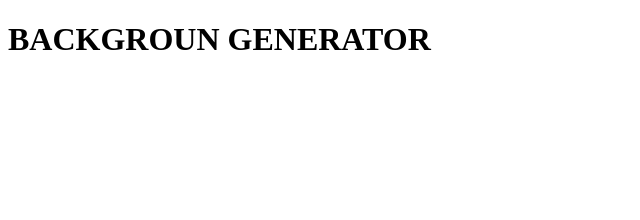
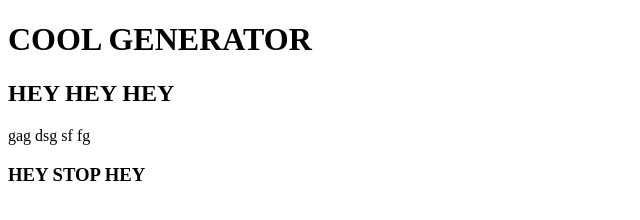
Before and after one commit to ic2505/BG2, a plain HTML site: page index.html in a window 1280 px wide. Shown: the whole page, without its empty margins (0-640 px from the left). Drawn offline with Linux system fonts and the light colour scheme.

Commit message:
trial 243242

```diff
--- a/index.html
+++ b/index.html
@@ -7,6 +7,12 @@
     <title>Background Generator</title>
 </head>
 <body>
-    <h1>BACKGROUN GENERATOR</h1>
+    <h1>COOL GENERATOR</h1>
+    <h2>HEY HEY HEY</h2>
+    gag
+    dsg
+    sf
+    fg
+    <h3>HEY STOP HEY</h3>
 </body>
 </html>
```
Also changed, not shown: 1 other file.
